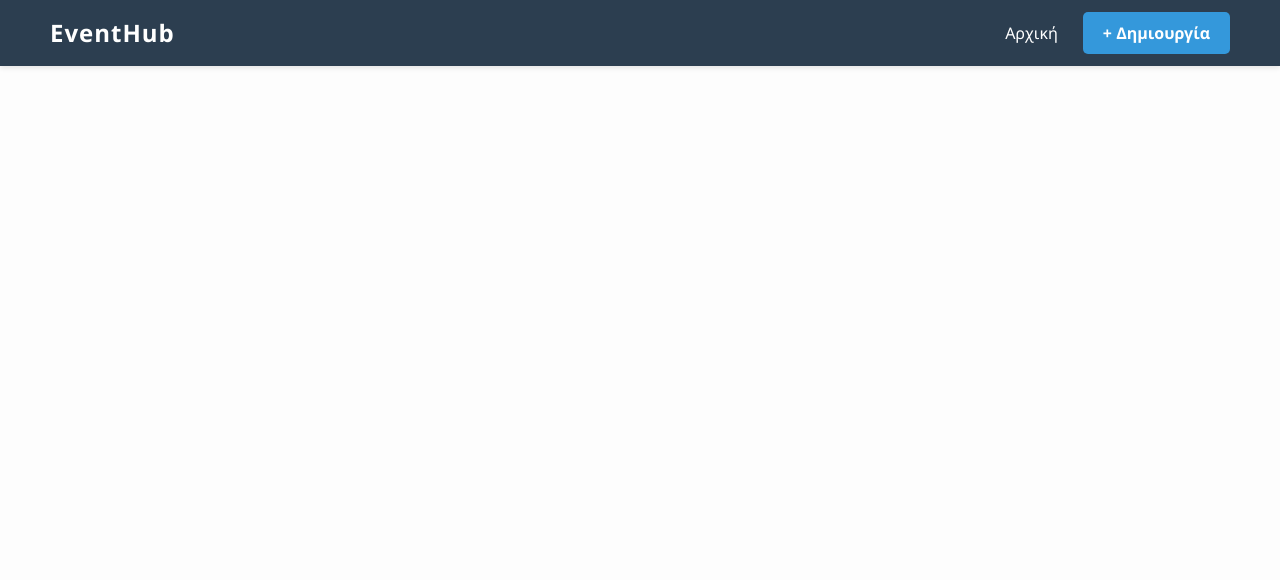
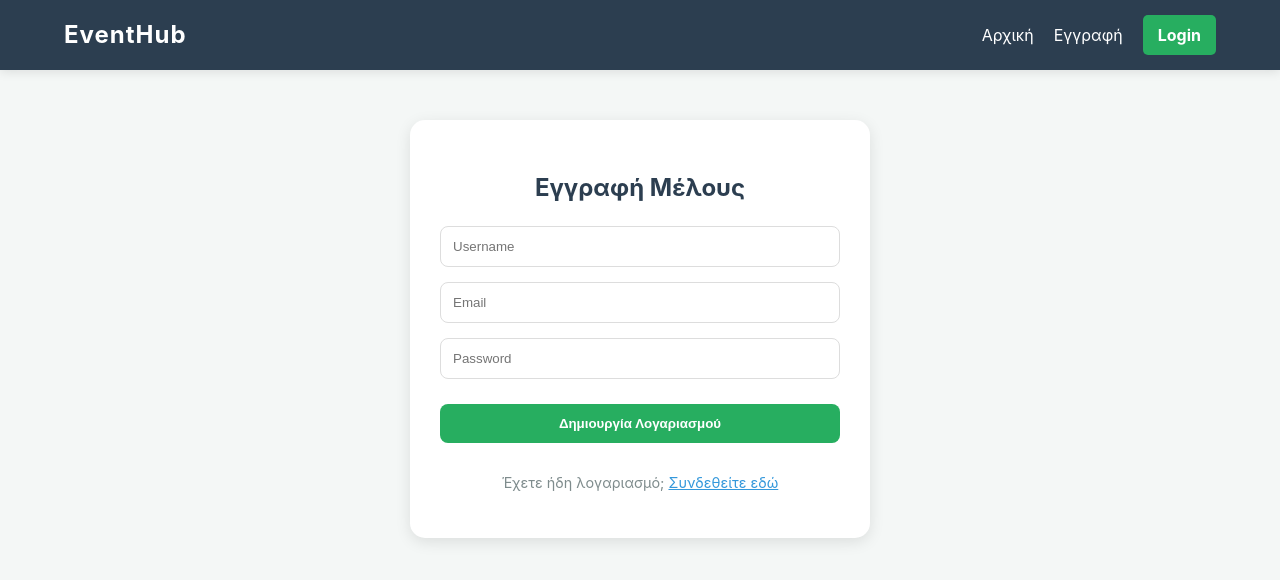
Before and after one commit to ParasMarios/eventhub-frontend, a React (Vite) app: page /register in a window 1280 px wide. Shown: the top 580 px of the page. Built offline with nearby package versions, Linux system fonts and the light colour scheme.

Commit message:
add authentication context and user login/register functionality

```diff
--- a/src/App.jsx
+++ b/src/App.jsx
@@ -3,30 +3,108 @@ import { BrowserRouter as Router, Routes, Route, Link } from 'react-router-dom';
 import EventList from './components/EventList';
 import CreateEvent from './components/CreateEvent';
 import EventDetails from './components/EventDetails';
+import {AuthContext, AuthProvider} from './context/AuthContext';
+import Login from './components/Login';
+import axios from "axios";
+import {useContext} from "react";
+import Register from "./components/Register.jsx";
+
+axios.interceptors.request.use(config => {
+    const savedUser = localStorage.getItem('eventHubUser');
+    if (savedUser) {
+        const { token } = JSON.parse(savedUser);
+        config.headers.Authorization = `Bearer ${token}`;
+    }
+    return config;
+});
+
+const Navigation = () => {
+    const { user, logout } = useContext(AuthContext);
+
+    return (
+        <nav style={{
+            background: '#2c3e50',
+            color: 'white',
+            padding: '15px 5%',
+            display: 'flex',
+            justifyContent: 'space-between',
+            alignItems: 'center',
+            boxShadow: '0 2px 10px rgba(0,0,0,0.1)'
+        }}>
+            <h1 style={{ margin: 0 }}>
+                <Link to="/" style={{ color: 'white', textDecoration: 'none', letterSpacing: '1px' }}>EventHub</Link>
+            </h1>
+
+            <div style={{ display: 'flex', alignItems: 'center', gap: '20px' }}>
+                <Link to="/" style={{ color: 'white', textDecoration: 'none' }}>Αρχική</Link>
+
+                {user ? (
+                    <>
+                        <Link to="/create" style={{
+                            background: '#3498db',
+                            padding: '8px 15px',
+                            borderRadius: '5px',
+                            color: 'white',
+                            textDecoration: 'none',
+                            fontWeight: 'bold'
+                        }}>+ Δημιουργία</Link>
+
+                        <span style={{ color: '#bdc3c7', marginLeft: '10px' }}>
+                            👤 {user.username}
+                        </span>
+
+                        <button
+                            onClick={logout}
+                            style={{
+                                background: '#e74c3c',
+                                color: 'white',
+                                border: 'none',
+                                padding: '8px 15px',
+                                borderRadius: '5px',
+                                cursor: 'pointer',
+                                fontWeight: 'bold'
+                            }}
+                        >
+                            Logout
+                        </button>
+                    </>
+                ) : (
+                    <>
+                        <Link to="/register" style={{ color: 'white', textDecoration: 'none' }}>Εγγραφή</Link>
+                        <Link to="/login" style={{
+                            background: '#27ae60',
+                            padding: '8px 15px',
+                            borderRadius: '5px',
+                            color: 'white',
+                            textDecoration: 'none',
+                            fontWeight: 'bold'
+                        }}>Login</Link>
+                    </>
+                )}
+            </div>
+        </nav>
+    );
+};
 
 function App() {
     return (
+        <AuthProvider>
             <Router>
-            <div style={{ minHeight: '100vh', background: '#fdfdfd', fontFamily: 'Segoe UI, Tahoma, Geneva, Verdana, sans-serif' }}>
-                <nav style={{ background: '#2c3e50', color: 'white', padding: '15px 50px', display: 'flex', justifyContent: 'space-between', alignItems: 'center', boxShadow: '0 2px 5px rgba(0,0,0,0.1)' }}>
-                    <h1 style={{ margin: 0, fontSize: '1.5rem' }}>
-                        <Link to="/" style={{ color: 'white', textDecoration: 'none', letterSpacing: '1px' }}>EventHub</Link>
-                    </h1>
-                    <div>
-                        <Link to="/" style={{ color: 'white', marginRight: '25px', textDecoration: 'none', fontWeight: '500' }}>Αρχική</Link>
-                        <Link to="/create" style={{ background: '#3498db', padding: '10px 20px', borderRadius: '5px', color: 'white', textDecoration: 'none', fontWeight: 'bold', transition: '0.3s' }}>+ Δημιουργία</Link>
-                    </div>
-                </nav>
+                <div className="app-container">
+                    <Navigation />
 
-                <main style={{ padding: '40px 10%', maxWidth: '1400px', margin: '0 auto' }}>
+                    <main style={{ width: '90%', maxWidth: '1400px', margin: '40px auto' }}>
                         <Routes>
                             <Route path="/" element={<EventList />} />
+                            <Route path="/register" element={<Register />} />
+                            <Route path="/login" element={<Login />} />
                             <Route path="/create" element={<CreateEvent />} />
                             <Route path="/event/:id" element={<EventDetails />} />
                         </Routes>
                     </main>
                 </div>
             </Router>
+        </AuthProvider>
     );
 }
 
--- a/src/components/CreateEvent.jsx
+++ b/src/components/CreateEvent.jsx
@@ -1,52 +1,59 @@
-import React, { useState } from 'react';
+import React, {useContext, useState} from 'react';
 import axios from 'axios';
 import { useNavigate } from 'react-router-dom';
+import { AuthContext } from '../context/AuthContext';
 
 const CreateEvent = () => {
+    const { user } = useContext(AuthContext);
     const [formData, setFormData] = useState({ title: '', description: '', location: '', dateTime: '' });
-    const [file, setFile] = useState(null); // Νέο state για το αρχείο
+    const [file, setFile] = useState(null);
     const [loading, setLoading] = useState(false);
     const navigate = useNavigate();
 
     const handleSubmit = async (e) => {
         e.preventDefault();
 
-        // Έλεγχος αν έχει επιλεγεί αρχείο
-        if (!file) {
-            alert("Παρακαλώ επιλέξτε μια φωτογραφία!");
+        if (!user || !user.userId) {
+            alert("Σφάλμα: Δεν βρέθηκε ID χρήστη. Παρακαλώ συνδεθείτε ξανά.");
             return;
         }
 
         setLoading(true);
-
-        // Δημιουργία FormData για την αποστολή multipart/form-data
         const data = new FormData();
 
-        // Το αντικείμενο του event (DTO)
+        // Βεβαιωνόμαστε ότι το id μπαίνει σωστά μέσα στο organizer
         const eventDto = {
-            ...formData,
-            organizer: { id: 1 } // Hardcoded για τώρα
+            title: formData.title,
+            description: formData.description,
+            location: formData.location,
+            dateTime: formData.dateTime,
+            organizer: { id: parseInt(user.userId) } // Μετατροπή σε αριθμό για σιγουριά
         };
 
-        // Προσθήκη των δεδομένων στο FormData
         data.append('event', JSON.stringify(eventDto));
         data.append('file', file);
 
         try {
-            await axios.post('/api/events', data, {
-                headers: {
-                    'Content-Type': 'multipart/form-data'
-                }
-            });
-            alert("Επιτυχής δημιουργία εκδήλωσης με φωτογραφία!");
+            await axios.post('/api/events', data);
+            alert("Επιτυχής δημιουργία!");
             navigate('/');
         } catch (err) {
-            console.error("Σφάλμα κατά τη δημιουργία:", err);
-            alert("Κάτι πήγε στραβά. Ελέγξτε αν το Backend τρέχει σωστά.");
+            console.error("Error details:", err.response?.data);
+            alert("Σφάλμα κατά τη δημιουργία.");
         } finally {
             setLoading(false);
         }
     };
+
+    if (!user) {
+        return (
+            <div style={{ textAlign: 'center', marginTop: '50px' }}>
+                <h2>Πρόσβαση Μόνο για Μέλη</h2>
+                <p>Παρακαλώ συνδεθείτε για να δημιουργήσετε μια νέα εκδήλωση.</p>
+                <button onClick={() => navigate('/login')} style={{ padding: '10px 20px', cursor: 'pointer' }}>Προς τη Σύνδεση</button>
+            </div>
+        );
+    }
 
     return (
         <div style={{ maxWidth: '600px', margin: '0 auto', background: 'white', padding: '40px', borderRadius: '15px', boxShadow: '0 5px 20px rgba(0,0,0,0.05)' }}>
--- /dev/null
+++ b/src/components/Login.jsx
@@ -0,0 +1,49 @@
+import React, { useState, useContext } from 'react';
+import axios from 'axios';
+import { useNavigate } from 'react-router-dom';
+import { AuthContext } from '../context/AuthContext';
+
+const Login = () => {
+    const [credentials, setCredentials] = useState({ username: '', password: '' });
+    const { login } = useContext(AuthContext);
+    const navigate = useNavigate();
+
+    const handleSubmit = async (e) => {
+        e.preventDefault();
+        try {
+            const res = await axios.post('/api/auth/login', credentials);
+            login(res.data); // Αποθήκευση token & userId στο Context
+            alert("Καλώς ήρθατε, " + res.data.username);
+            navigate('/');
+        } catch {
+            alert("Λάθος στοιχεία σύνδεσης");
+        }
+    };
+
+    return (
+        <div style={{ maxWidth: '400px', margin: '50px auto', background: 'white', padding: '30px', borderRadius: '15px', boxShadow: '0 4px 15px rgba(0,0,0,0.1)' }}>
+            <h2 style={{ textAlign: 'center', color: '#2c3e50' }}>Σύνδεση</h2>
+            <form onSubmit={handleSubmit} style={{ display: 'flex', flexDirection: 'column', gap: '15px' }}>
+                <input
+                    type="text"
+                    placeholder="Username"
+                    required
+                    style={{ padding: '12px', borderRadius: '8px', border: '1px solid #ddd' }}
+                    onChange={e => setCredentials({...credentials, username: e.target.value})}
+                />
+                <input
+                    type="password"
+                    placeholder="Password"
+                    required
+                    style={{ padding: '12px', borderRadius: '8px', border: '1px solid #ddd' }}
+                    onChange={e => setCredentials({...credentials, password: e.target.value})}
+                />
+                <button type="submit" style={{ padding: '12px', background: '#3498db', color: 'white', border: 'none', borderRadius: '8px', cursor: 'pointer', fontWeight: 'bold' }}>
+                    Είσοδος
+                </button>
+            </form>
+        </div>
+    );
+};
+
+export default Login;
--- /dev/null
+++ b/src/components/Register.jsx
@@ -0,0 +1,77 @@
+import React, { useState } from 'react';
+import axios from 'axios';
+import { useNavigate, Link } from 'react-router-dom';
+
+const Register = () => {
+    const [userData, setUserData] = useState({ username: '', password: '', email: '' });
+    const [loading, setLoading] = useState(false);
+    const navigate = useNavigate();
+
+    const handleSubmit = async (e) => {
+        e.preventDefault();
+        setLoading(true);
+        try {
+            // Κλήση στο API εγγραφής
+            await axios.post('/api/auth/register', userData);
+            alert("Η εγγραφή ολοκληρώθηκε! Τώρα μπορείτε να συνδεθείτε.");
+            navigate('/login');
+        } catch (err) {
+            console.error(err);
+            alert(err.response?.data || "Σφάλμα κατά την εγγραφή. Ίσως το username υπάρχει ήδη.");
+        } finally {
+            setLoading(false);
+        }
+    };
+
+    return (
+        <div style={{ maxWidth: '400px', margin: '50px auto', background: 'white', padding: '30px', borderRadius: '15px', boxShadow: '0 4px 15px rgba(0,0,0,0.1)' }}>
+            <h2 style={{ textAlign: 'center', color: '#2c3e50' }}>Εγγραφή Μέλους</h2>
+            <form onSubmit={handleSubmit} style={{ display: 'flex', flexDirection: 'column', gap: '15px' }}>
+                <input
+                    type="text"
+                    placeholder="Username"
+                    required
+                    style={{ padding: '12px', borderRadius: '8px', border: '1px solid #ddd' }}
+                    onChange={e => setUserData({...userData, username: e.target.value})}
+                />
+                <input
+                    type="email"
+                    placeholder="Email"
+                    required
+                    style={{ padding: '12px', borderRadius: '8px', border: '1px solid #ddd' }}
+                    onChange={e => setUserData({...userData, email: e.target.value})}
+                />
+                <input
+                    type="password"
+                    placeholder="Password"
+                    required
+                    style={{ padding: '12px', borderRadius: '8px', border: '1px solid #ddd' }}
+                    onChange={e => setUserData({...userData, password: e.target.value})}
+                />
+
+                <button
+                    type="submit"
+                    disabled={loading}
+                    style={{
+                        padding: '12px',
+                        background: '#27ae60',
+                        color: 'white',
+                        border: 'none',
+                        borderRadius: '8px',
+                        cursor: 'pointer',
+                        fontWeight: 'bold',
+                        marginTop: '10px'
+                    }}
+                >
+                    {loading ? "Δημιουργία..." : "Δημιουργία Λογαριασμού"}
+                </button>
+
+                <p style={{ textAlign: 'center', fontSize: '0.9rem', color: '#7f8c8d' }}>
+                    Έχετε ήδη λογαριασμό; <Link to="/login" style={{ color: '#3498db' }}>Συνδεθείτε εδώ</Link>
+                </p>
+            </form>
+        </div>
+    );
+};
+
+export default Register;
--- a/src/components/ReviewForm.jsx
+++ b/src/components/ReviewForm.jsx
@@ -1,5 +1,7 @@
-import React, { useState } from 'react';
+import React, {useContext, useState} from 'react';
 import axios from 'axios';
+import {AuthContext} from "../context/AuthContext.jsx";
+
 
 const ReviewForm = ({ eventId, onReviewSubmitted }) => {
     const [formData, setFormData] = useState({
@@ -10,14 +12,18 @@ const ReviewForm = ({ eventId, onReviewSubmitted }) => {
         comment: ''
     });
 
+    const { user } = useContext(AuthContext);
+
     const handleSubmit = async (e) => {
         e.preventDefault();
+        if (!user) return alert("Πρέπει να συνδεθείτε για να κάνετε κριτική");
+
         try {
-            // Στέλνουμε το review συνδέοντάς το με το event και τον χρήστη (id: 1 προσωρινά)
+            // Στέλνουμε το review συνδέοντάς το με το event και τον χρήστη
             await axios.post('/api/reviews', {
                 ...formData,
-                event: { id: eventId },
-                author: { id: 1 }
+                event: { id: parseInt(eventId) },
+                author: { id: parseInt(user.userId) }
             });
             alert("Η αξιολόγησή σας υποβλήθηκε!");
             setFormData({ ...formData, comment: '' }); // Καθαρισμός σχολίου
--- /dev/null
+++ b/src/context/AuthContext.jsx
@@ -0,0 +1,31 @@
+import React, { createContext, useState, useEffect } from 'react';
+
+export const AuthContext = createContext();
+
+export const AuthProvider = ({ children }) => {
+    const [user, setUser] = useState(null);
+
+    useEffect(() => {
+        // Έλεγχος αν υπάρχει ήδη token στο localStorage
+        const savedUser = localStorage.getItem('eventHubUser');
+        if (savedUser) {
+            setUser(JSON.parse(savedUser));
+        }
+    }, []);
+
+    const login = (userData) => {
+        setUser(userData);
+        localStorage.setItem('eventHubUser', JSON.stringify(userData));
+    };
+
+    const logout = () => {
+        setUser(null);
+        localStorage.removeItem('eventHubUser');
+    };
+
+    return (
+        <AuthContext.Provider value={{ user, login, logout }}>
+            {children}
+        </AuthContext.Provider>
+    );
+};
```
Lines whose indentation alone changed are shown as unchanged.
